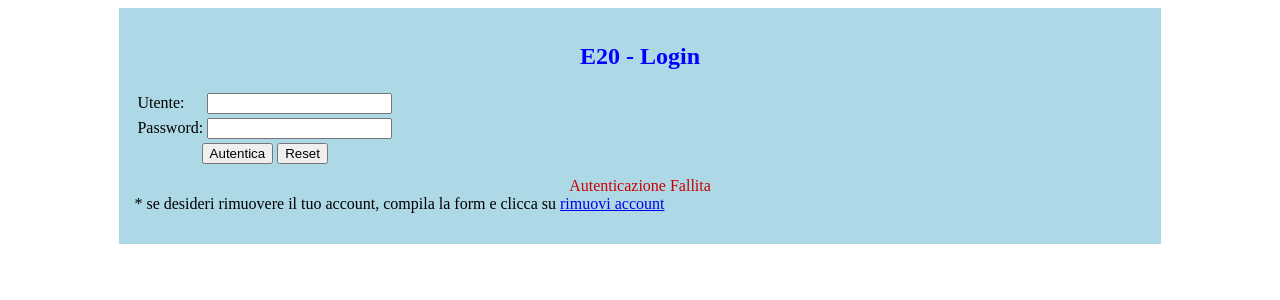
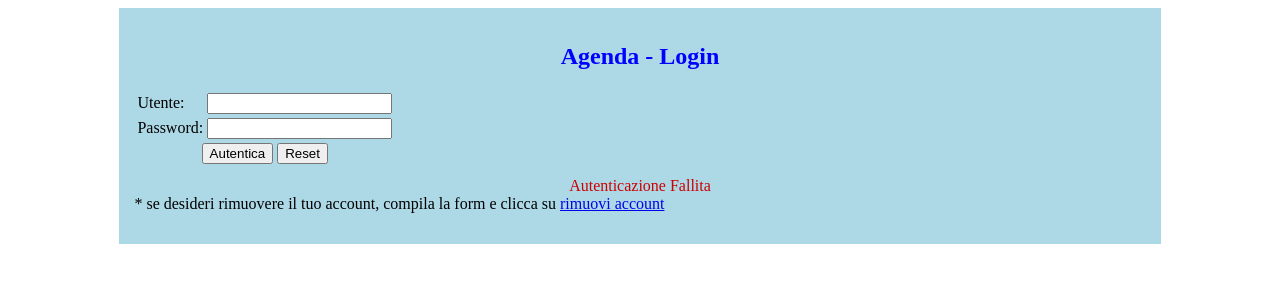
Before and after one commit to giuliofalco/e20, a Django app: page /diario/autentica in a window 1280 px wide. Shown: the top 300 px of the page. Run offline with Django 4.2, Linux system fonts and the light colour scheme; parts of the project's set-up code (start-up, migrations or seed data) failed here and were passed over; some libraries are stand-ins or nearby versions.

Commit message:
login.html cambiata intestazione

```diff
--- a/diario/templates/diario/login.html
+++ b/diario/templates/diario/login.html
@@ -27,7 +27,7 @@
    <body>
 
       <div id=box>
-         <h2>E20 - Login</h2>
+         <h2>Agenda - Login</h2>
          {% if messages %}
          <ul>
             {% for message in messages %}
```
